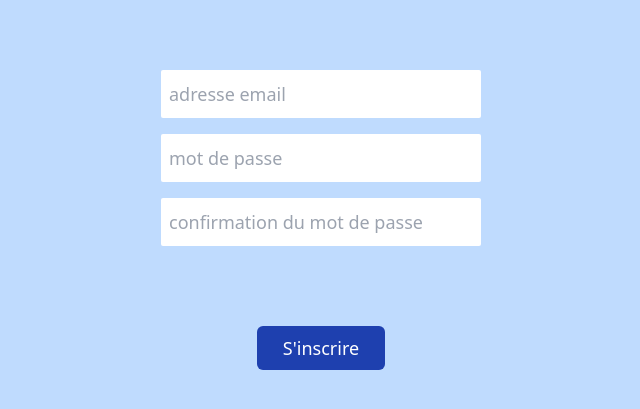
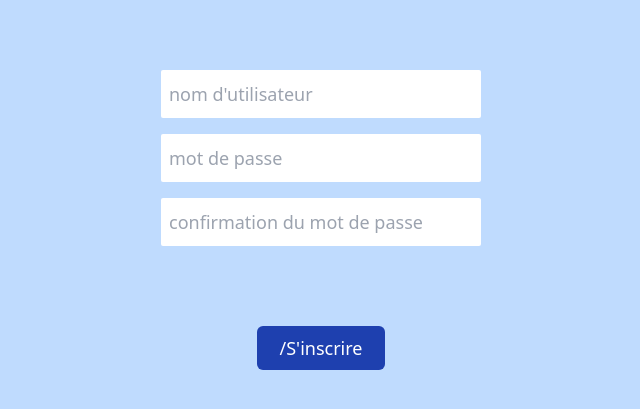
Before and after one commit to MathiasBerlancourt/chat-app, a React (Vite) app: page /register in a window 1280 px wide. Shown: the part 345-754 px from the top of the page, without its empty margins (319-959 px from the left). Built offline with nearby package versions, Linux system fonts and the light colour scheme.

Commit message:
register form setup

```diff
--- a/package.json
+++ b/package.json
@@ -10,6 +10,7 @@
     "preview": "vite preview"
   },
   "dependencies": {
+    "axios": "^1.3.6",
     "postcss": "^8.4.23",
     "react": "^18.2.0",
     "react-dom": "^18.2.0",
--- a/src/pages/Register.jsx
+++ b/src/pages/Register.jsx
@@ -1,7 +1,9 @@
-import React from "react";
+import { useState } from "react";
 
 const Register = () => {
-  const handleSubmit = (e) => {};
+  const [username, setUsername] = useState("");
+  const [password, setPassword] = useState("");
+  const handleRegister = async () => {};
   return (
     <div className="h-screen bg-blue-200 flex flex-col space-y-32 justify-center items-center">
       <img
@@ -10,15 +12,19 @@ const Register = () => {
         className="border-white border-2"
       />
       <form
-        onSubmit={handleSubmit}
+        onSubmit={handleRegister}
         className="flex flex-col  w-3/4 md:w-1/4 space-y-4  "
       >
         <input
+          onChange={(e) => setUsername(e.target.value)}
+          value={username}
           className="h-12 rounded-sm p-2 text-blue-800 text-lg"
-          type="email"
-          placeholder="adresse email"
+          type="username"
+          placeholder="nom d'utilisateur"
         />
         <input
+          onChange={(e) => setPassword(e.target.value)}
+          value={password}
           className="h-12 rounded-sm p-2 text-blue-800 text-lg"
           type="password"
           placeholder="mot de passe"
@@ -29,11 +35,12 @@ const Register = () => {
           placeholder="confirmation du mot de passe"
         />
         <div className="flex justify-center pt-16">
-          <input
-            type="submit"
-            value="S'inscrire"
+          <button
+            onClick={handleRegister}
             className="bg-blue-800 text-white hover:bg-sky-700 rounded-md py-2 w-32 text-lg  "
-          />
+          >
+            /S'inscrire
+          </button>
         </div>
       </form>
     </div>
```
Also changed, not shown: 1 other file (tests, documents, lock files or other folders).
